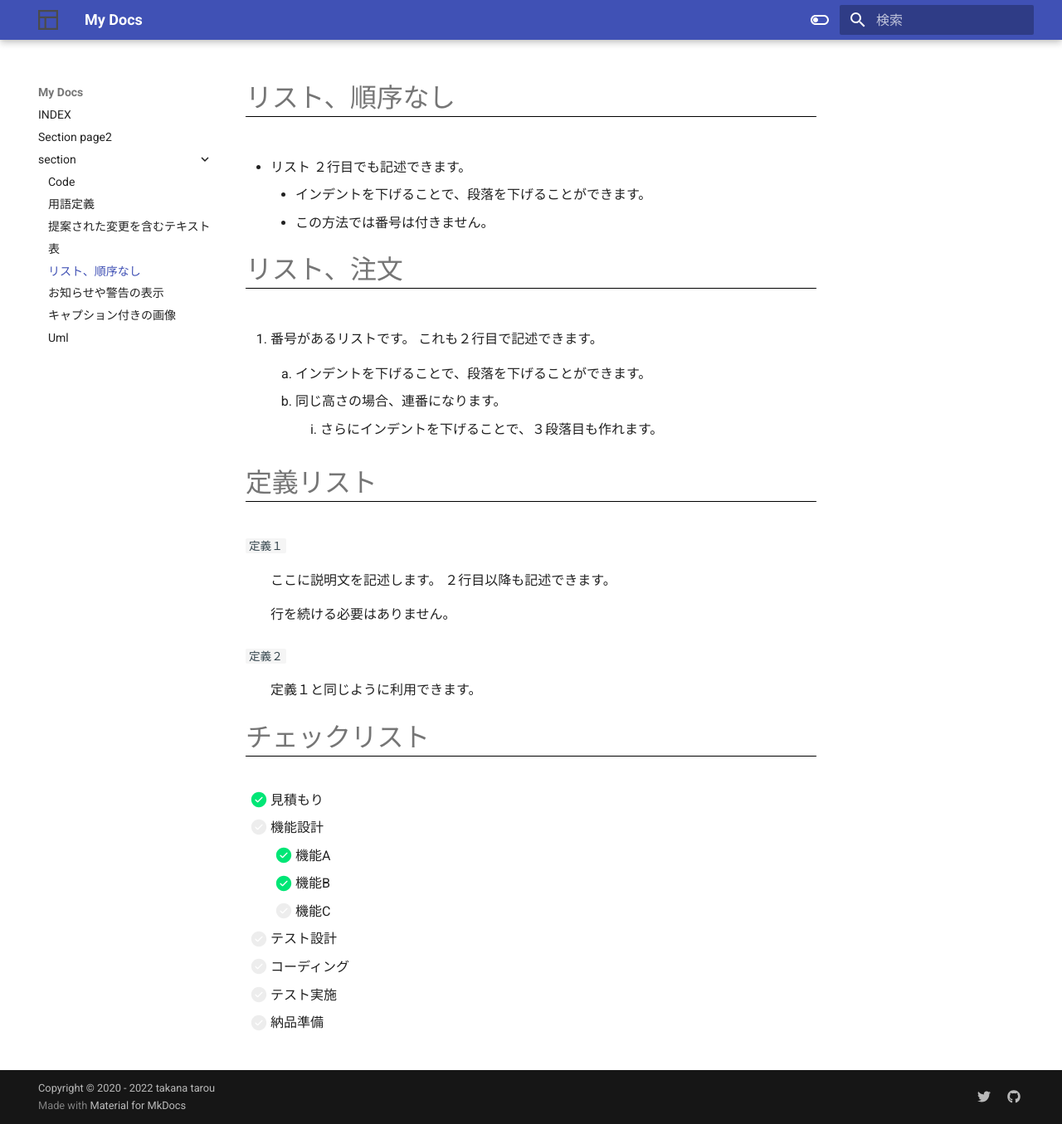
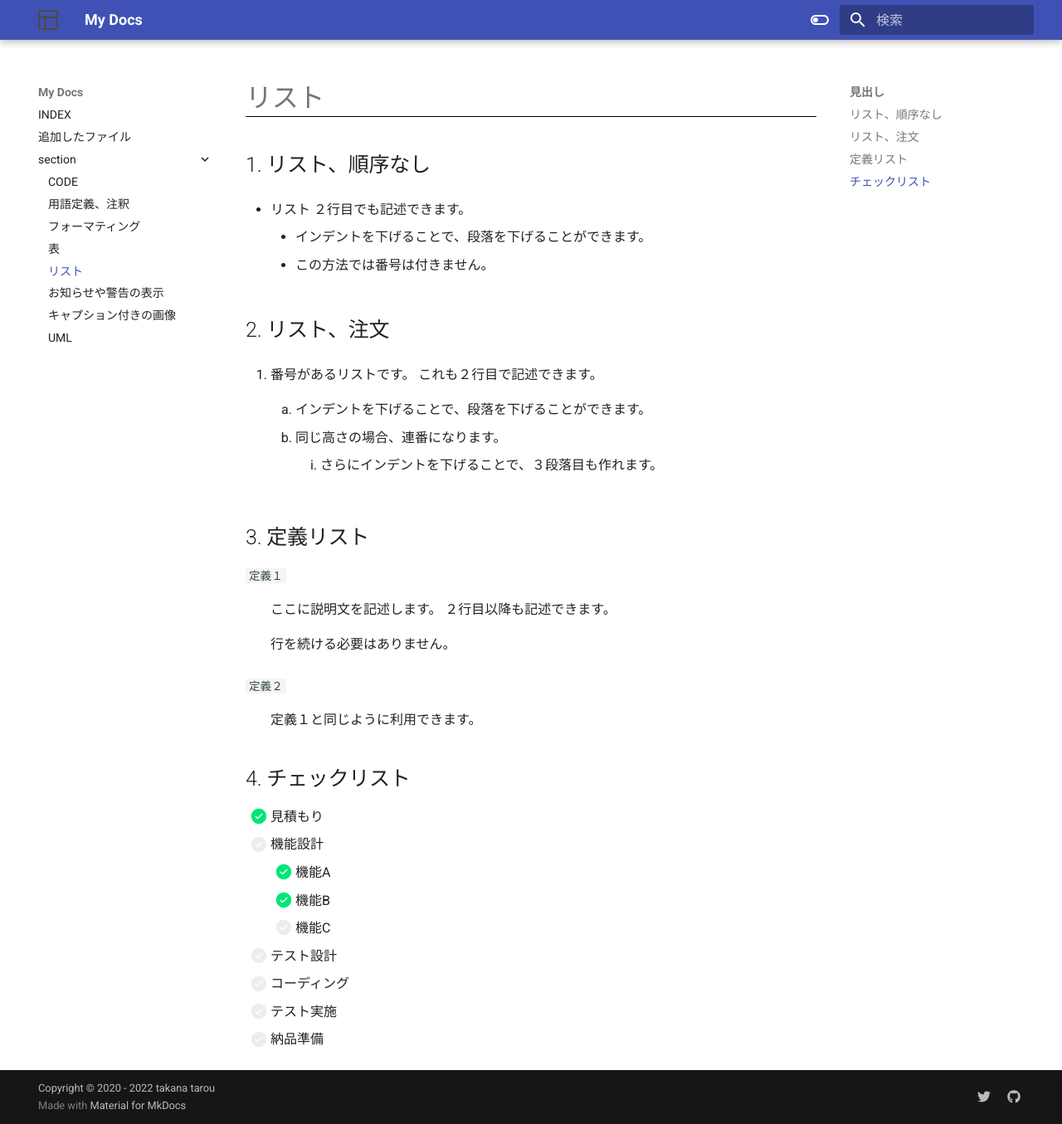
Before and after one commit to ryohei-takasugi/mkdocs-sample, an MkDocs documentation site: the page built from docs/docs/section/list.md, in a window 1280 px wide and 1355 px high. Shown: the whole window at 83% size. Built offline with MkDocs 1.6.1 and Material for MkDocs 9.7.7, drawn with Linux system fonts in a browser that asks for light colours.

Commit message:
[update] update sample data

```diff
--- a/docs/docs/section_page2.md
+++ b/docs/docs/page2.md
@@ -1,2 +1,3 @@
-区切り２です。
+# 追加したファイル
+
 Markdownのファイル名にアンダーバーを使うことで、ナビゲーションの名前にスペースを開けることができます。
--- a/docs/docs/section/footnotes.md
+++ b/docs/docs/section/footnotes.md
@@ -1,4 +1,6 @@
-# 用語定義
+# 用語定義、注釈
+
+## 用語定義
 単語に一致する項目にカーソルを合わせると説明文が表示される。
 
 HTML 仕様は W3C によって維持されています。
@@ -6,9 +8,9 @@
 --8<-- "includes/abbreviations.md"
 
 
-# 注釈
+## 注釈
 
-## 下段に注釈参照のあるテキスト
+### 下段に注釈参照のあるテキスト
 
 吾輩は猫である[^1]をおすすめされた。しかし、私は 坊つちやん[^2]の方が好きである。
 
--- a/docs/docs/section/formatting.md
+++ b/docs/docs/section/formatting.md
@@ -1,3 +1,5 @@
+# フォーマティング
+
 # 提案された変更を含むテキスト
 
 テキストは{--削除--}および置換テキスト{++追加++}にすることができます。 これも可能です
--- a/docs/docs/section/list.md
+++ b/docs/docs/section/list.md
@@ -1,4 +1,6 @@
-# リスト、順序なし
+# リスト
+
+## リスト、順序なし
 
 - リスト
   ２行目でも記述できます。
@@ -6,7 +8,7 @@
     * インデントを下げることで、段落を下げることができます。
     * この方法では番号は付きません。
 
-# リスト、注文
+## リスト、注文
 
 1.  番号があるリストです。
     これも２行目で記述できます。
@@ -19,7 +21,7 @@
 
 
 
-# 定義リスト
+## 定義リスト
 
 `定義１`
 
@@ -33,7 +35,8 @@
 :   定義１と同じように利用できます。
 
 
-# チェックリスト
+## チェックリスト
+
 - [x] 見積もり
 - [ ] 機能設計
     * [x] 機能A
```
Also changed, not shown: docs/docs/section/code.md (+2 -0 lines), docs/docs/section/uml.md (+2 -0 lines).
